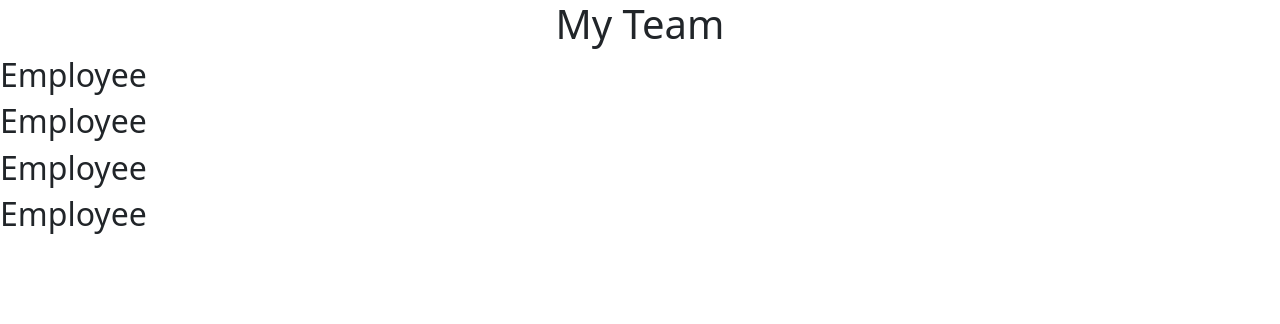
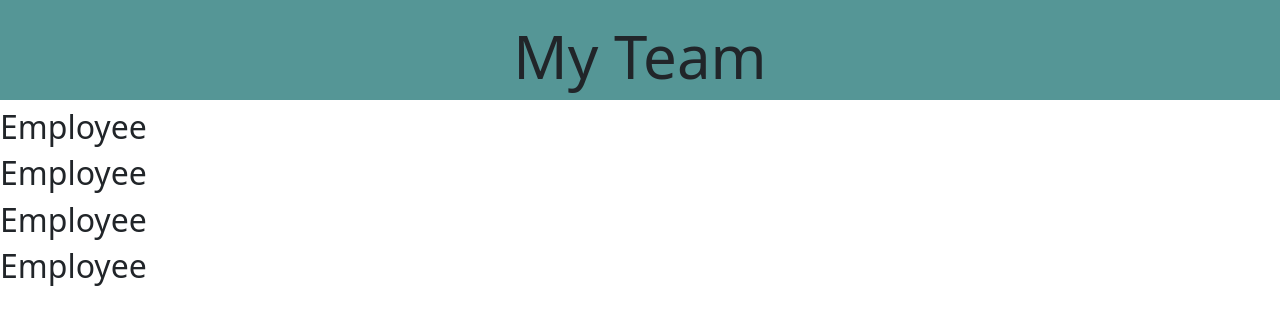
Before and after one commit to ricapi96/team-profile-generator, a plain HTML site: page index.html in a window 1280 px wide. Drawn offline with nearby package versions, Linux system fonts and the light colour scheme.

Commit message:
added style.css

```diff
--- /dev/null
+++ b/assets/style.css
@@ -0,0 +1,8 @@
+h1 {
+   background-color: rgb(85, 150, 150);
+   text-align: center;
+   font-size: 60px;
+   width: auto;
+   height: 100px;
+   padding: 20px;
+}
--- a/index.html
+++ b/index.html
@@ -6,6 +6,7 @@
     <meta name="viewport" content="width=device-width, initial-scale=1.0">
     <title>Team Profile Generator</title>
     <link href="https://cdn.jsdelivr.net/npm/bootstrap@5.0.0-beta3/dist/css/bootstrap.min.css" rel="stylesheet" integrity="sha384-eOJMYsd53ii+scO/bJGFsiCZc+5NDVN2yr8+0RDqr0Ql0h+rP48ckxlpbzKgwra6" crossorigin="anonymous">
+    <link rel="stylesheet" href="./assets/style.css"/>
 </head>
 <body>
     <div class="jumbotron">
```
Also changed, not shown: generateHTML.js (+2 -7 lines).
